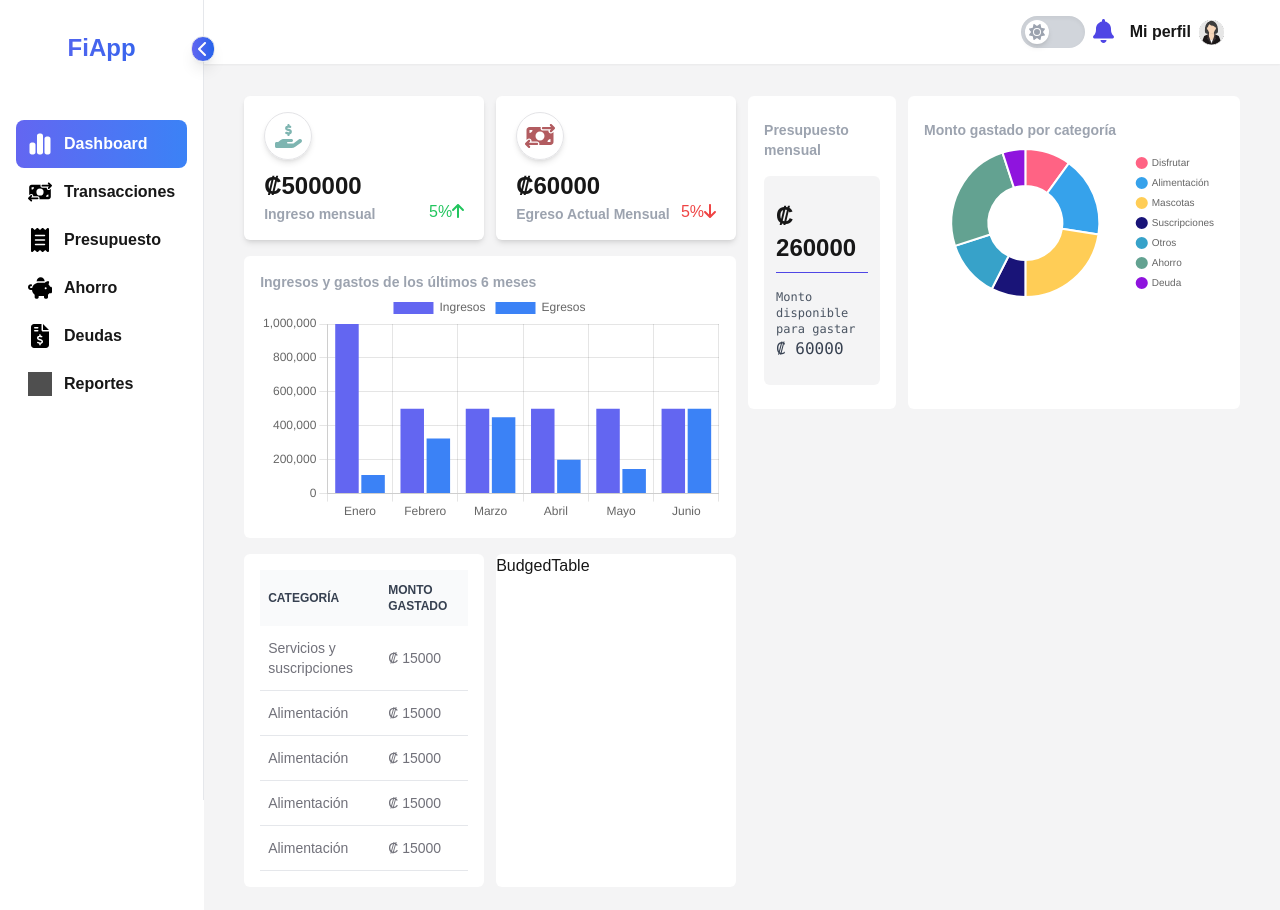
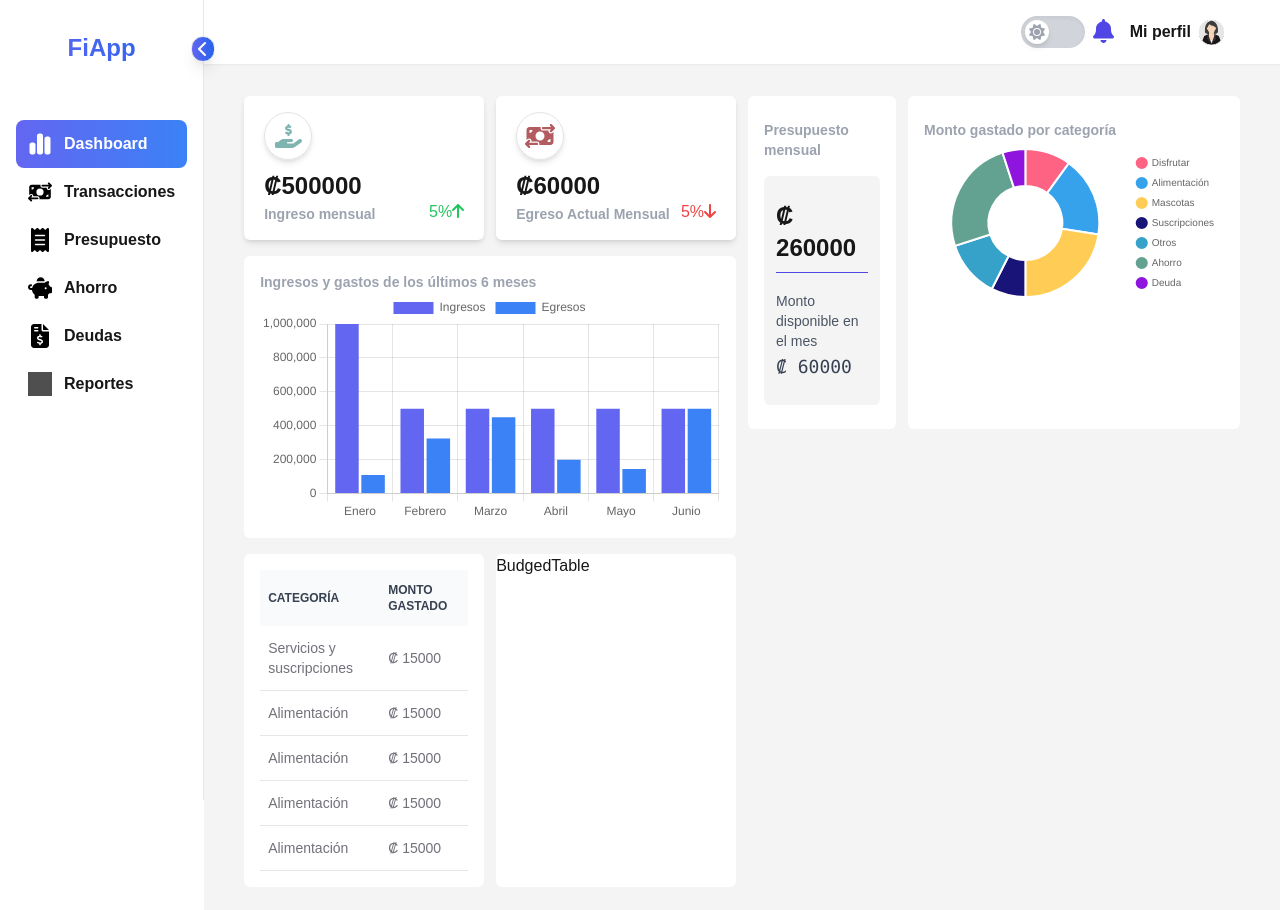
Before and after one commit to Jeim05/personal-finance-app, a Next.js app: page / in a window 1280 px wide. Shown: the top 910 px of the page. Built offline with nearby package versions, Linux system fonts and the light colour scheme; grey boxes are pictures that could not be loaded.

Commit message:
Update CardPresupuesto.tsx

```diff
--- a/components/dashboard/CardPresupuesto.tsx
+++ b/components/dashboard/CardPresupuesto.tsx
@@ -9,8 +9,8 @@ export const CardPresupuesto = () => {
                 <p className='card-amount py-2'>₡ 260000</p>
                 <hr className='h-px border-0 bg-indigo-600'/>
                 <div className='py-2 mt-2'>
-                    <p className='text-gray-600 text-xs font-mono'>Monto disponible para gastar</p>
-                    <p className='text-gray-700 font-mono'>₡ 60000</p>
+                    <p className='text-gray-600 text-sm py-0.5'>Monto disponible en el mes</p>
+                    <p className='text-gray-700 font-mono text-lg'>₡ 60000</p>
                 </div>
             </div>
         </div>
```
